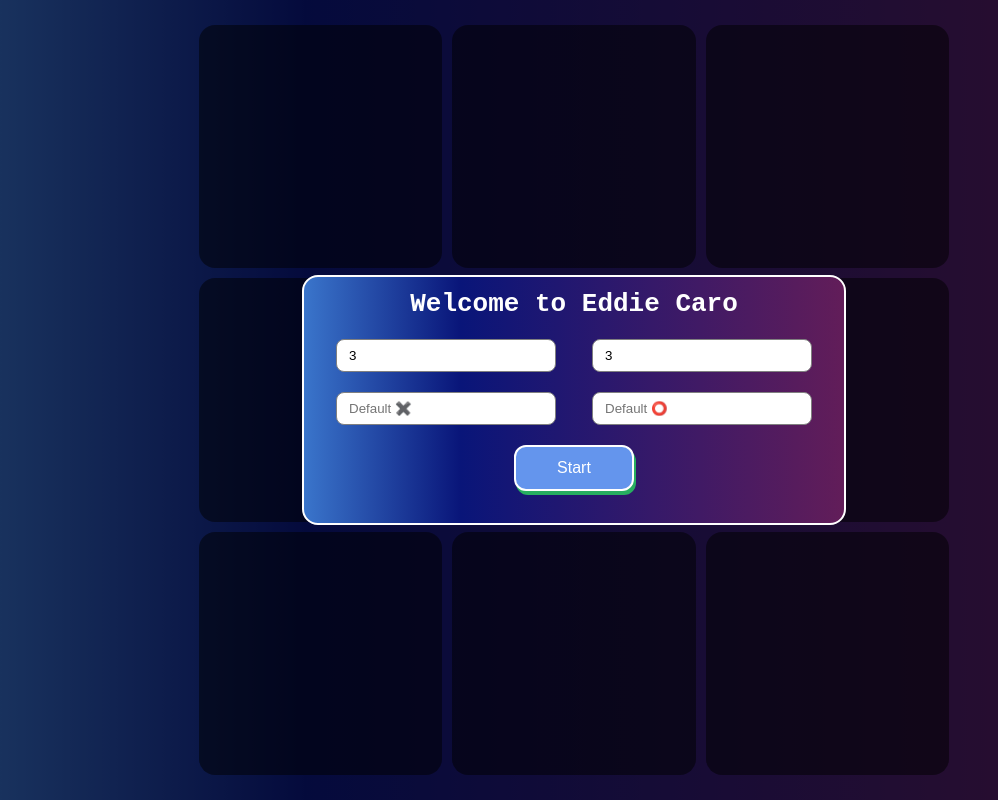
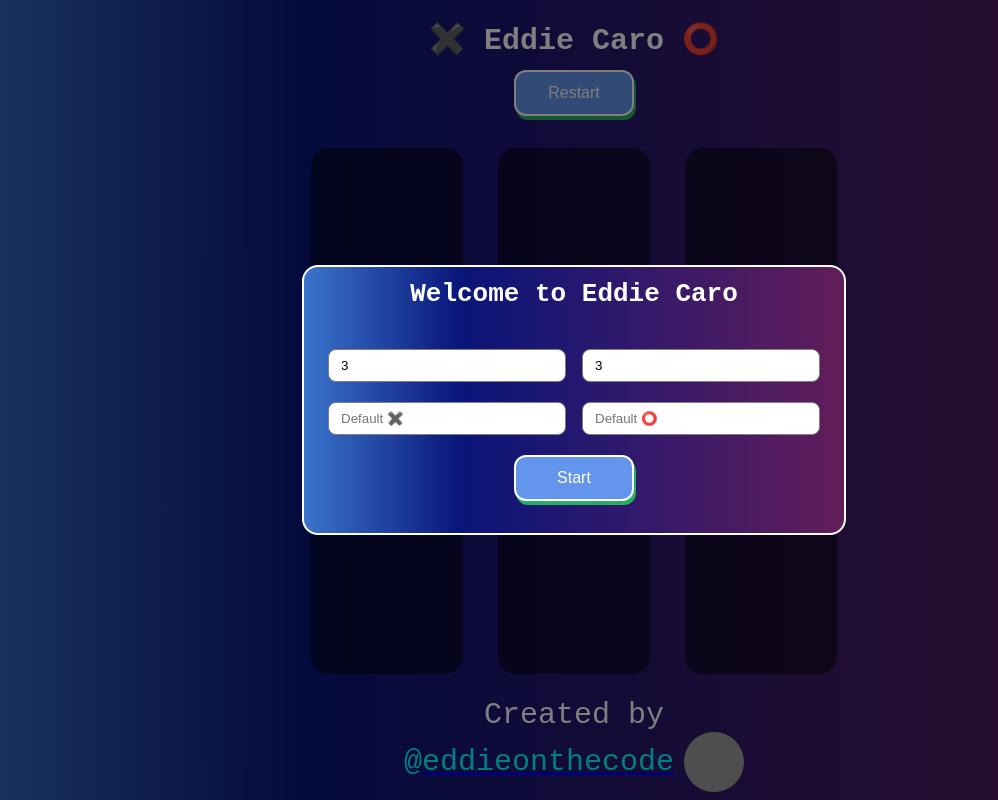
Before and after one commit to eddieonthecode/eddie-caro, a React (Create React App) app: page / in a window 1280 px wide. Shown: the whole page, without its empty margins (66-1064 px from the left). Built offline with nearby package versions, Linux system fonts and the light colour scheme; grey boxes are pictures that could not be loaded.

Commit message:
Fix ui, create some behaviors

```diff
--- a/src/App.tsx
+++ b/src/App.tsx
@@ -84,9 +84,19 @@ export default function App() {
             <div className="modal__footer">
               <button
                 className="btn-start"
+                onClick={() => {
+                  setGameCongrats(false);
+                  setGameStart(false);
+                }}
+                style={{ marginRight: 8 }}
+              >
+                Restart
+              </button>
+              <button
+                className="btn-start"
                 onClick={() => setGameCongrats(false)}
               >
-                Restart
+                Close
               </button>
             </div>
           </div>
@@ -154,17 +164,37 @@ export default function App() {
           </div>
         </div>
       )}
+      <h1 style={{ fontSize: 30, margin: "12px 0" }}>✖️ Eddie Caro ⭕</h1>
+      <button className="btn-start" onClick={() => setGameStart(false)}>
+        Restart
+      </button>
       <Board
         xIcon={xIcon || initialXIcon}
         oIcon={oIcon || initial0Icon}
         size={size}
         streak={streak}
+        gameStart={gameStart}
         onRestart={(w) => {
           setWinner(w);
           setGameCongrats(true);
-          setGameStart(false);
         }}
       />
+      <div className="appname">
+        <p style={{ whiteSpace: "nowrap" }}>Created by</p>
+        <a
+          href="https://github.com/eddieonthecode"
+          target="_blank"
+          style={{ display: "flex", alignItems: "center" }}
+        >
+          <p style={{ marginRight: 10, color: "aqua" }}>@eddieonthecode</p>
+          <img
+            src="https://assets.leetcode.com/users/eddieonthecode/avatar_1723366933.png"
+            width={60}
+            height={60}
+            style={{ borderRadius: "50%", display: "block" }}
+          />
+        </a>
+      </div>
     </div>
   );
 }
--- a/src/Board.tsx
+++ b/src/Board.tsx
@@ -6,6 +6,7 @@ type Props = {
   oIcon: string;
   size: number;
   streak: number;
+  gameStart: boolean;
   onRestart: (winner?: string) => void;
 };
 
@@ -13,6 +14,12 @@ type GameTurn = {
   player: string;
   row: number;
   col: number;
+  isWinSquare?: boolean;
+};
+
+type Square = {
+  player: string;
+  isWinSquare?: boolean;
 };
 
 const initialPlayer = "X";
@@ -22,10 +29,18 @@ export default function Board({
   oIcon,
   size,
   streak,
+  gameStart,
   onRestart,
 }: Props) {
-  let board = Array.from({ length: size }, () => Array(size).fill(null));
+  let board: Square[][] = Array.from({ length: size }, () =>
+    Array(size).fill({
+      player: null,
+      isWinSquare: false,
+    })
+  );
   const [gameTurns, setGameTurns] = useState<GameTurn[]>([]);
+  const [isPlaying, setIsPlaying] = useState<boolean>(false);
+  const [winDirection, setWinDirection] = useState<number>(-1);
 
   const currPosition = useRef({
     row: -1,
@@ -33,24 +48,36 @@ export default function Board({
   });
 
   gameTurns.forEach((turn) => {
-    board[turn.row][turn.col] = turn.player;
+    board[turn.row][turn.col] = {
+      player: turn.player,
+      isWinSquare: turn.isWinSquare,
+    };
   });
 
   const currPlayer = gameTurns[0]?.player;
 
   const squareSize =
-    (Math.min(window.innerHeight - 50, window.innerWidth) - 24) / size;
+    (Math.min(window.innerHeight - 250, window.innerWidth) - 24) / size;
 
   const fontSize = Math.floor((squareSize * 3) / 5);
 
   useEffect(() => {
-    // When board changes check the winner
-    checkWinner(currPosition.current.row, currPosition.current.col);
+    if (gameStart) {
+      setGameTurns([]);
+      setIsPlaying(true);
+    }
+  }, [gameStart]);
 
-    // Check if the game is draw
-    if (gameTurns.length >= size * size) {
-      setGameTurns([]);
-      onRestart();
+  useEffect(() => {
+    if (isPlaying) {
+      // When board changes check the winner
+      checkWinner(currPosition.current.row, currPosition.current.col);
+
+      // Check if the game is draw
+      if (gameTurns.length >= size * size) {
+        setIsPlaying(false);
+        onRestart();
+      }
     }
   }, [gameTurns]);
 
@@ -81,39 +108,56 @@ export default function Board({
   function checkWinner(row: number, col: number) {
     if (row < 0 || col < 0) return;
 
-    let listDirections = [];
+    let listDirections: GameTurn[][] = [];
+
     // Horizontal
-    let horizontalSquares = [];
+    let horizontalSquares: GameTurn[] = [];
     for (let i = 0; i < size; i++) {
-      horizontalSquares.push(board[row][i]);
+      horizontalSquares.push({
+        row,
+        col: i,
+        player: board[row][i].player,
+      });
     }
 
     // Vertical
-    let verticalSquares = [];
+    let verticalSquares: GameTurn[] = [];
     for (let i = 0; i < size; i++) {
-      verticalSquares.push(board[i][col]);
+      verticalSquares.push({
+        row: i,
+        col,
+        player: board[i][col].player,
+      });
     }
 
     // Cross left - Sub of coordinate is const
     let sub = row - col;
-    let crossLeftSquares = [];
+    let crossLeftSquares: GameTurn[] = [];
 
     for (let i = 0; i < size; i++) {
       let currRow = i;
       let currCol = currRow - sub;
 
-      crossLeftSquares.push(board[currRow] ? board[currRow][currCol] : null);
+      crossLeftSquares.push({
+        row: currRow,
+        col: currCol,
+        player: board[currRow][currCol]?.player || "",
+      });
     }
 
     // Cross right - Sum of coordinate is const
     let sum = row + col;
-    let crossRightSquares = [];
+    let crossRightSquares: GameTurn[] = [];
 
     for (let i = size - 1; i >= 0; i--) {
       let currRow = i;
       let currCol = sum - currRow;
 
-      crossRightSquares.push(board[currRow] ? board[currRow][currCol] : null);
+      crossRightSquares.push({
+        row: currRow,
+        col: currCol,
+        player: board[currRow][currCol]?.player || "",
+      });
     }
 
     listDirections = [
@@ -124,48 +168,83 @@ export default function Board({
     ];
 
     // Have winner
-    if (listDirections.some((direction) => directionHaveWinner(direction))) {
-      onRestart(currPlayer);
-      setGameTurns([]);
-    }
+    listDirections.some((direction, index) => {
+      let winSquares = directionHaveWinner(direction);
+      if (winSquares) {
+        setIsPlaying(false);
+        setWinDirection(index);
+        setGameTurns((prevTurns) => {
+          let newTurns = [...prevTurns].map((turn) => {
+            if (
+              winSquares?.some((s) => s.row === turn.row && s.col === turn.col)
+            ) {
+              turn.isWinSquare = true;
+            }
+
+            return turn;
+          });
+
+          return newTurns;
+        });
+        onRestart(currPlayer);
+        return true;
+      }
+
+      return false;
+    });
   }
 
-  function directionHaveWinner(squares: (string | null)[]): boolean {
-    let count = 0;
+  function directionHaveWinner(squares: GameTurn[]): GameTurn[] | null {
+    let winSquares: GameTurn[] = [];
 
     for (let i = 0; i < squares.length; i++) {
-      if (squares[i - 1] != squares[i]) {
-        count = 1;
+      if (squares[i - 1]?.player !== squares[i].player) {
+        winSquares = [squares[i]];
         continue;
       }
 
-      if (squares[i]) count++;
+      if (squares[i].player) winSquares.push(squares[i]);
 
-      if (count >= streak) return true;
+      if (winSquares.length >= streak) return winSquares;
     }
 
-    return false;
+    return null;
   }
 
   return (
     <div className="board-container">
-      <div className="board" style={{ fontSize: `${fontSize}px` }}>
+      <div
+        className="board"
+        style={{ fontSize: `${fontSize}px`, rowGap: `${fontSize / 3}px` }}
+      >
         {board.map((row, rowIndex) => (
           <div
             key={rowIndex}
             className="row"
-            style={{ flexBasis: `${100 / size}%` }}
+            style={{
+              flexBasis: `${100 / size}%`,
+              columnGap: `${fontSize / 3}px`,
+            }}
           >
             {row.map((col, colIndex) => (
               <div
                 key={`${rowIndex} - ${colIndex}`}
-                className={"col " + (col ? "disable" : "")}
-                style={{ flexBasis: `${100 / size}%` }}
+                className={
+                  `col win-direction-${winDirection} ` +
+                  (col.player || !isPlaying ? "disable" : "") +
+                  (col.isWinSquare && " win-square")
+                }
+                style={{
+                  flexBasis: `${100 / size}%`,
+                  borderRadius: fontSize / 6,
+                }}
                 onClick={() => {
-                  !col && handleSelectSquare(rowIndex, colIndex);
+                  !col.player &&
+                    isPlaying &&
+                    handleSelectSquare(rowIndex, colIndex);
                 }}
               >
-                {col && <p> {col === "X" ? xIcon : oIcon}</p>}
+                {col.player && <p> {col.player === "X" ? xIcon : oIcon}</p>}
               </div>
             ))}
           </div>
--- a/src/board.css
+++ b/src/board.css
@@ -1,10 +1,9 @@
 .board-container {
   font-family: sans-serif;
   text-align: center;
-  width: calc(min(calc(100vh - 50px), 100vw));
-  padding-top: calc(min(calc(100vh - 50px), 100vw));
+  width: calc(min(calc(100vh - 250px), 100vw));
+  padding-top: calc(min(calc(100vh - 250px), 100vw));
   position: relative;
-  margin: 12px;
 }
 
 .board {
@@ -14,6 +13,7 @@
   flex-direction: column;
   overflow: hidden;
   row-gap: 10px;
+  margin: 12px;
 }
 
 .row {
@@ -28,7 +28,7 @@
   align-items: center;
   justify-content: center;
   background-color: rgba(0, 0, 0, 0.5);
-  border-radius: 16px;
+  position: relative;
 }
 
 .col.disable {
@@ -43,6 +43,42 @@
   background: radial-gradient(#0ff, #9198e5) !important;
 }
 
+.col.win-square::before {
+  content: "";
+  position: absolute;
+  background-color: rgba(255, 0, 0, 0.8);
+  border-radius: 10px;
+  width: 10px;
+}
+
+.col.win-square.win-direction-0::before {
+  top: 0;
+  bottom: 0;
+  left: 50%;
+  transform: translateX(-50%) rotate(90deg);
+}
+
+.col.win-square.win-direction-1::before {
+  top: 0;
+  bottom: 0;
+  left: 50%;
+  transform: translateX(-50%);
+}
+
+.col.win-square.win-direction-2::before {
+  top: 0;
+  bottom: 0;
+  left: 50%;
+  transform: translateX(-50%) rotate(-45deg);
+}
+
+.col.win-square.win-direction-3::before {
+  top: 0;
+  bottom: 0;
+  left: 50%;
+  transform: translateX(-50%) rotate(45deg);
+}
+
 .row .col:last-child {
   border-right: none;
 }
--- a/src/styles.css
+++ b/src/styles.css
@@ -5,8 +5,9 @@
 }
 
 .App {
-  font-family: sans-serif;
+  font-family: monospace;
   text-align: center;
+  color: white;
   height: 100vh;
   width: 100vw;
   display: flex;
@@ -21,6 +22,18 @@
     rgba(9, 21, 121, 1) 29%,
     rgba(98, 29, 89, 1) 100%
   );
+}
+
+.appname {
+  display: flex;
+  font-size: 30px;
+  color: white;
+  align-items: center;
+  justify-content: center;
+  width: 280px;
+  font-family: monospace;
+  flex-wrap: wrap;
+  margin-top: 12px;
 }
 
 .modal {
@@ -45,6 +58,9 @@
   border-radius: 16px;
   width: calc(100% - 20px);
   max-width: 500px;
+  display: flex;
+  flex-direction: column;
+  min-width: 0;
   border: 2px solid white;
   background: rgb(58, 117, 203);
   background: linear-gradient(
@@ -63,7 +79,7 @@
 .info {
   display: flex;
   justify-content: space-between;
-  column-gap: 12px;
+  column-gap: 8px;
   margin: 20px 0;
 }
 
@@ -74,7 +90,7 @@
   outline: none;
   flex-basis: 50%;
   min-width: 0;
-  margin: 0 12px;
+  margin: 0 4px;
 }
 
 .info__select {
```
